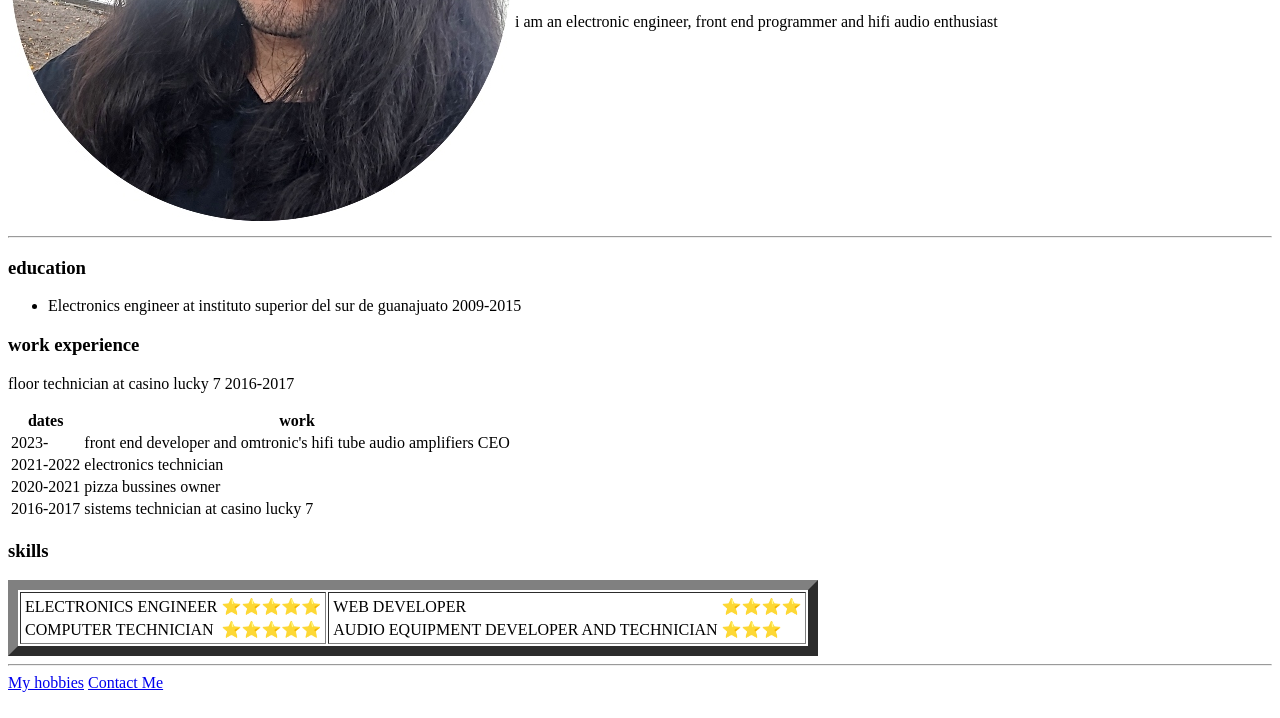
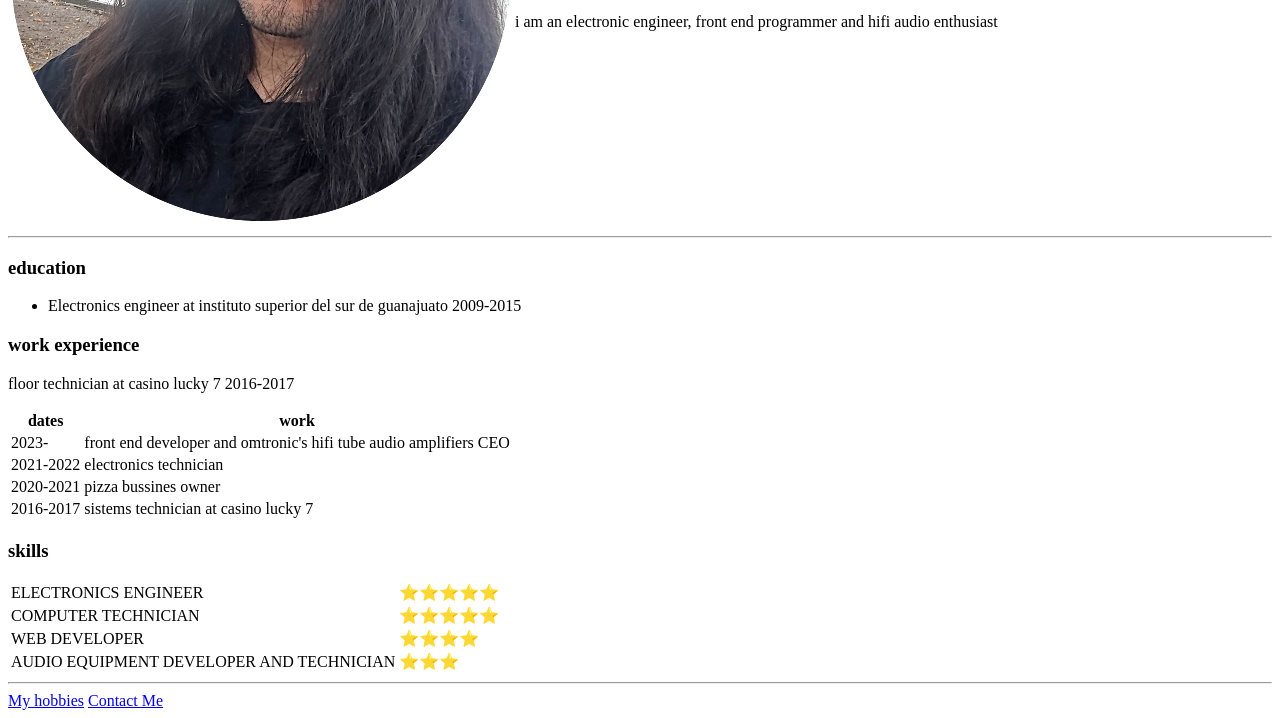
Before and after one commit to volttmar/cv, a plain HTML site: page index.html in a window 1280 px wide. Shown: the part 290-1008 px from the top of the page. Drawn offline with Linux system fonts and the light colour scheme.

Commit message:
cv add change nested tables

```diff
--- a/index.html
+++ b/index.html
@@ -50,16 +50,12 @@
 		</tfoot>
 
 	</table>
-	<table border="10">
+	<table>
 		<h3> skills </h3>
 		<thead>
 
 		</thead>
-		<!-- nested tables not really a good practice  -->
 		<tbody>
-			<tr>
-				<td>
-					<table>
 			<TR>
 				<TD>ELECTRONICS ENGINEER</TD>
 				<TD>⭐⭐⭐⭐⭐</TD>
@@ -68,10 +64,6 @@
 					<TD>COMPUTER TECHNICIAN</TD>
 					<TD>⭐⭐⭐⭐⭐</TD>
 				</TR>
-					</table>
-				</td>
-				<td>
-					<table>
 				<TR>
 					<TD>WEB DEVELOPER</TD>
 					<TD>⭐⭐⭐⭐</TD>
@@ -81,9 +73,6 @@
 					<TD>⭐⭐⭐</TD>
 				</TR>
 		</table>
-				</td>
-			</tr>
-
 
 		</tbody>
 		<tfoot>
```
Lines whose indentation alone changed are shown as unchanged.
